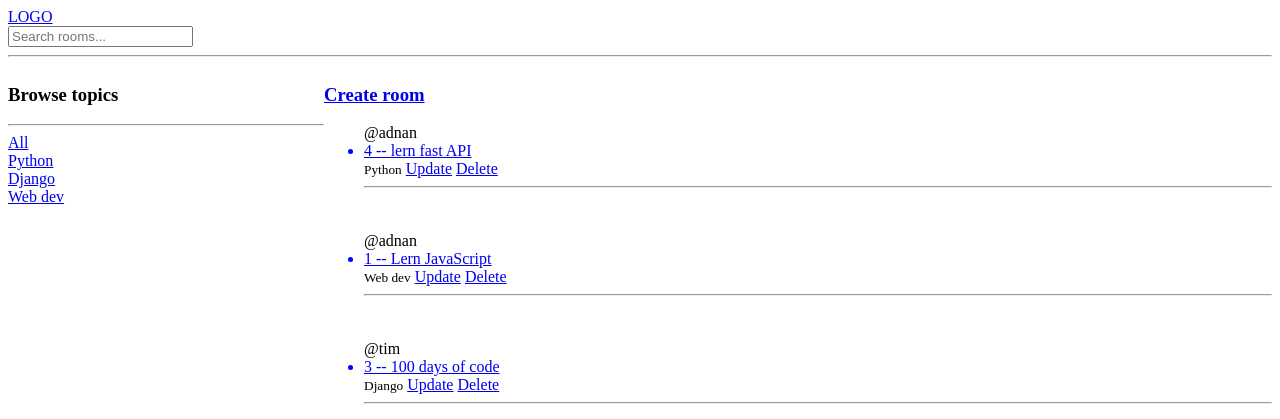
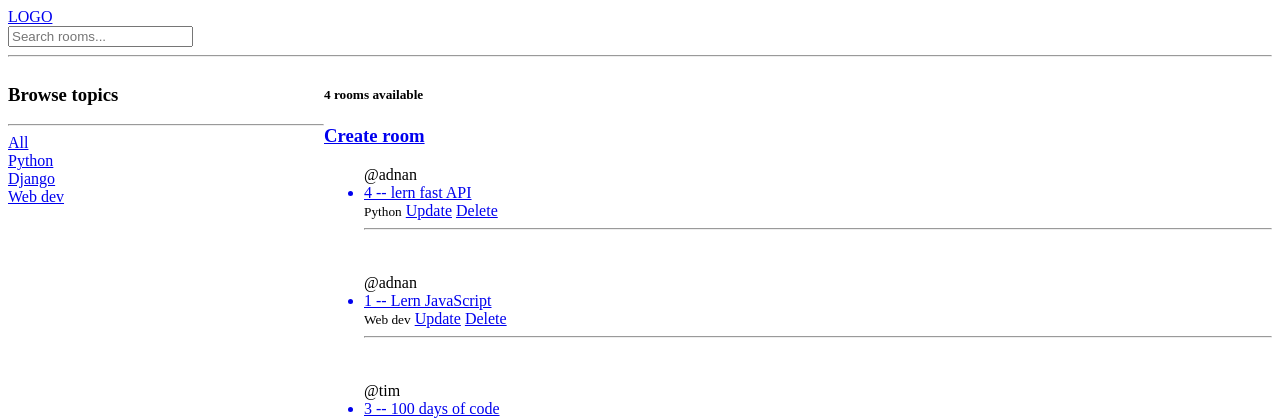
Before and after one commit to BucoTEC/fastLern, a Django app: page / in a window 1280 px wide. Shown: the top 419 px of the page. Run offline with Django 4.2, Linux system fonts and the light colour scheme; data comes from the database, SQL or seed files in the repository.

Commit message:
add room counter

```diff
--- a/base/templates/base/home.html
+++ b/base/templates/base/home.html
@@ -21,6 +21,7 @@
 		{% endfor %}
 	</div>
 	<div>
+		<h5>{{count}} rooms available</h5>
 		<a href="{% url 'create-room' %}"><h3>Create room</h3></a>
 		<ul>
 			{% for room in rooms %}
--- a/base/views.py
+++ b/base/views.py
@@ -16,9 +16,11 @@ def home(request):
     Q(description__icontains=q)
      )
     topics = Topic.objects.all()
+    room_count = rooms.count()
     context ={
         'rooms':rooms,
-        'topics':topics
+        'topics':topics,
+        'count': room_count
     }
     return render(request, 'base/home.html', context)
 
```
